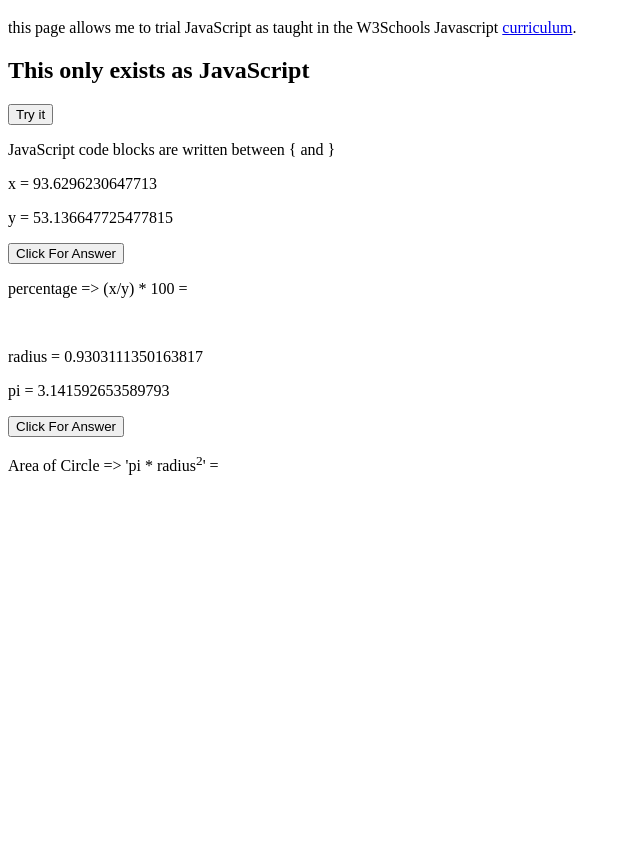
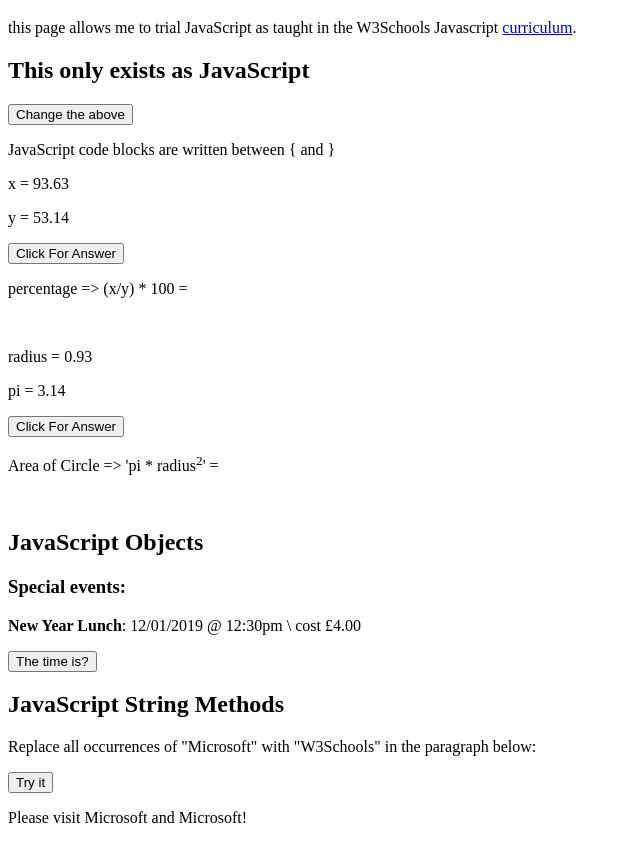
Before and after one commit to robwuk/Sandbox, a plain HTML site: page W3JavaScript.html in a window 1280 px wide. Shown: the part 61-904 px from the top of the page, without its empty margins (0-640 px from the left). Before the commit the page ends 800 px from the top, so only its background shows below. Drawn offline with Linux system fonts and the light colour scheme.

Commit message:
Update W3JavaScript.html

```diff
--- a/W3JavaScript.html
+++ b/W3JavaScript.html
@@ -5,17 +5,15 @@
 <h1>W3C JavaScrpt</h1>
 <p>this page allows me to trial JavaScript as taught in the W3Schools Javascript <a href="https://www.w3schools.com/js" target="_blank">curriculum</a>.</p>
 
-<p id="demo"></p>
+<p id="demoText"></p>
 
 <script>
-document.getElementById("demo").innerHTML = "<h2>This only exists as JavaScript</h2>";
+document.getElementById("demoText").innerHTML = "<h2>This only exists as JavaScript</h2>";
 </script>
 
-<button type="button" onclick="document.getElementById('demo').innerHTML = '<h2>This was changed on click</h2>'">Try it</button>
+<button type="button" onclick="document.getElementById('demoText').innerHTML = '<h2>This was changed on click</h2>'">Change the above</button>
 
 <p>JavaScript code blocks are written between { and }</p>
-
-
 
 <p id="demo1">x = <span id="x"></span></p>
 <p id="demo2">y = <span id="y"></span></p>
@@ -29,22 +27,23 @@ document.getElementById("demo").innerHTML = "<h2>This only exists as JavaScript<
 <button type="button" onclick="areaAnswer()">Click For Answer</button>
 <p id="demo3">Area of Circle => 'pi * radius<sup>2</sup>' = <span id="area"></span></p>
 
+
 <script>
   var x = Math.random() * 100;
   var y = Math.random() * 100;
   var radius = Math.random() * 100;
   var pi = Math.PI;
-  document.getElementById("x").innerHTML = x;
-  document.getElementById("y").innerHTML = y;
-  document.getElementById("radius").innerHTML = radius;
-  document.getElementById("pi").innerHTML = pi;
+  document.getElementById("x").innerHTML = x.toFixed(2);
+  document.getElementById("y").innerHTML = y.toFixed(2);
+  document.getElementById("radius").innerHTML = radius.toFixed(2);
+  document.getElementById("pi").innerHTML = pi.toFixed(2);
 
 function percentageAnswer() {
-  document.getElementById("percent").innerHTML = percentage(x , y);
+  document.getElementById("percent").innerHTML = percentage(x , y).toFixed(2);
 }
 
 function areaAnswer() {
-  document.getElementById("area").innerHTML = area(radius , pi);
+  document.getElementById("area").innerHTML = area(radius , pi).toFixed(2);
 }
 
 function percentage(x, y) {
@@ -56,5 +55,53 @@ function area(x,y) {
 }
 </script>
 
+<br/>
+
+<h2>JavaScript Objects</h2>
+
+<p id="demoObject"></p>
+
+<script>
+// Create an object:
+var events = {
+  event:"New Year Lunch",
+  date:"12/01/2019",
+  time:"12:30pm",
+  cost:"4.00",
+  dateTime: function() {
+    return this.date + " @ " + this.time;
+  }
+};
+// Display some data from the object:
+document.getElementById("demoObject").innerHTML = "<h3>Special events:</h3><b>\t" + events.event + "</b>: " + events.dateTime()  + " \\ cost £" + events.cost;
+</script>
+
+
+<button onclick="displayDate()">The time is?</button>
+
+<p id="demoClick"></p>
+
+<script>
+function displayDate() {
+  alert(Date());
+}
+</script>
+
+<h2>JavaScript String Methods</h2>
+
+<p>Replace all occurrences of "Microsoft" with "W3Schools" in the paragraph below:</p>
+
+<button onclick="myFunction()">Try it</button>
+
+<p id="demoString">Please visit Microsoft and Microsoft!</p>
+
+<script>
+function myFunction() {
+  var str = document.getElementById("demoString").innerHTML;
+  var txt = str.replace(/Microsoft/g,"W3Schools");
+  document.getElementById("demoString").innerHTML = txt;
+}
+</script>
+
 </body>
 </html>
```
